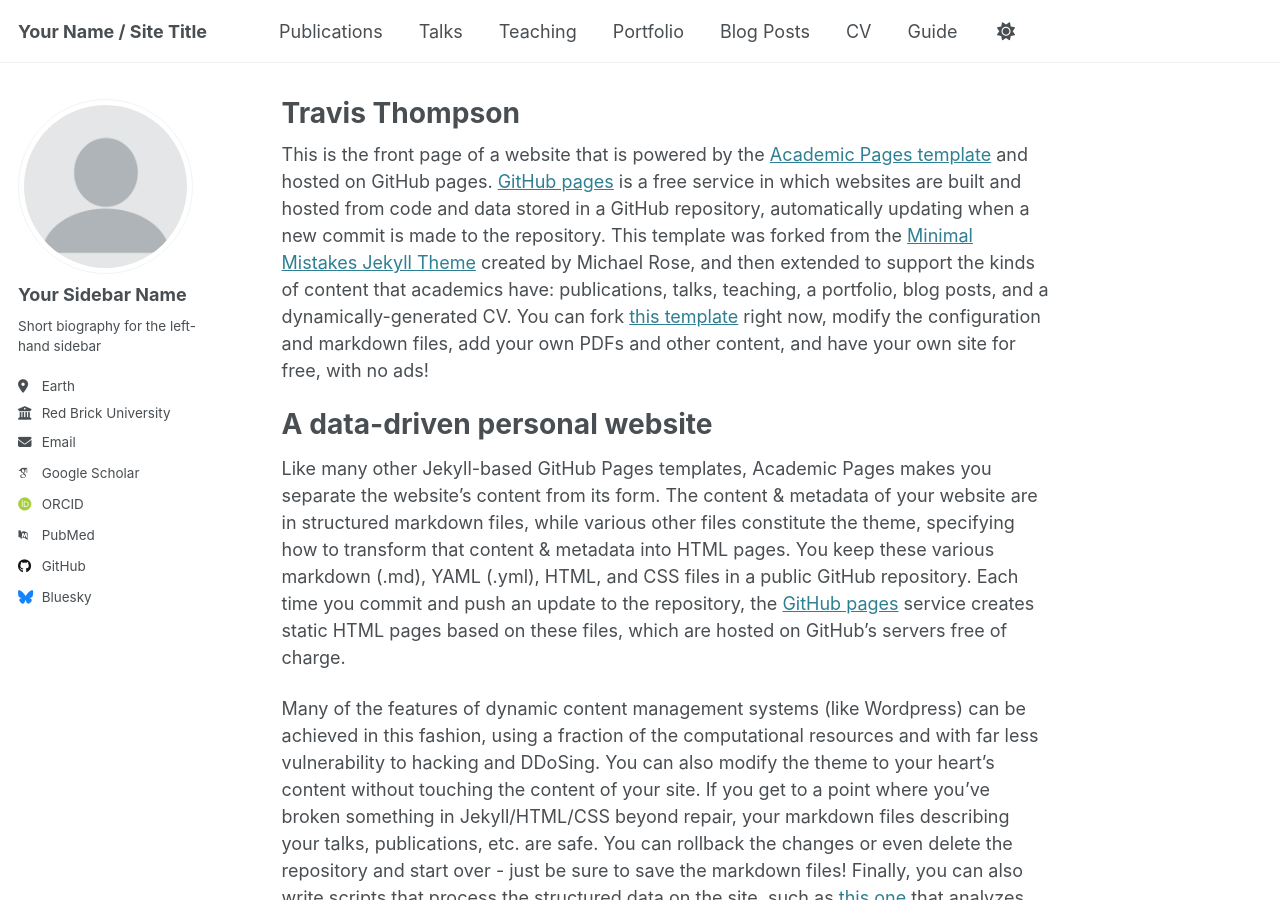
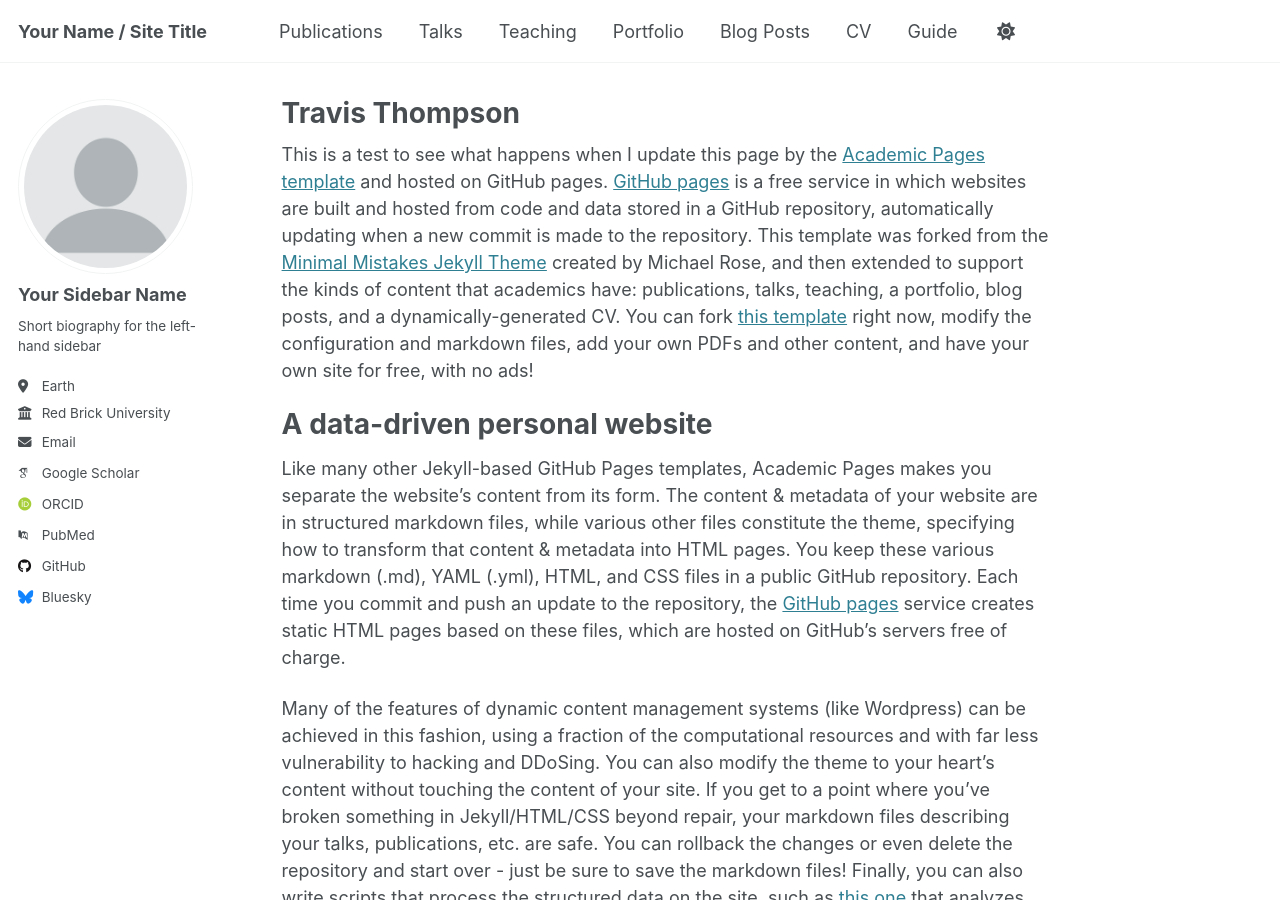
Before and after one commit to Travist14/TravisThompson, a Jekyll site: the page built from _pages/about.md, in a window 1280 px wide and 900 px high. Built offline with Jekyll 4.4.1, drawn with Linux system fonts in a browser that asks for light colours; some web fonts are replaced.

Commit message:
Update about.md

```diff
--- a/_pages/about.md
+++ b/_pages/about.md
@@ -7,7 +7,7 @@ redirect_from:
   - /about.html
 ---
 
-This is the front page of a website that is powered by the [Academic Pages template](https://github.com/academicpages/academicpages.github.io) and hosted on GitHub pages. [GitHub pages](https://pages.github.com) is a free service in which websites are built and hosted from code and data stored in a GitHub repository, automatically updating when a new commit is made to the repository. This template was forked from the [Minimal Mistakes Jekyll Theme](https://mmistakes.github.io/minimal-mistakes/) created by Michael Rose, and then extended to support the kinds of content that academics have: publications, talks, teaching, a portfolio, blog posts, and a dynamically-generated CV. You can fork [this template](https://github.com/academicpages/academicpages.github.io) right now, modify the configuration and markdown files, add your own PDFs and other content, and have your own site for free, with no ads!
+This is a test to see what happens when I update this page by the [Academic Pages template](https://github.com/academicpages/academicpages.github.io) and hosted on GitHub pages. [GitHub pages](https://pages.github.com) is a free service in which websites are built and hosted from code and data stored in a GitHub repository, automatically updating when a new commit is made to the repository. This template was forked from the [Minimal Mistakes Jekyll Theme](https://mmistakes.github.io/minimal-mistakes/) created by Michael Rose, and then extended to support the kinds of content that academics have: publications, talks, teaching, a portfolio, blog posts, and a dynamically-generated CV. You can fork [this template](https://github.com/academicpages/academicpages.github.io) right now, modify the configuration and markdown files, add your own PDFs and other content, and have your own site for free, with no ads!
 
 A data-driven personal website
 ======
```
